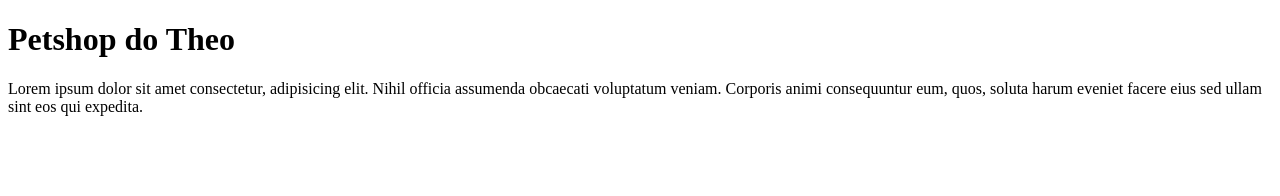
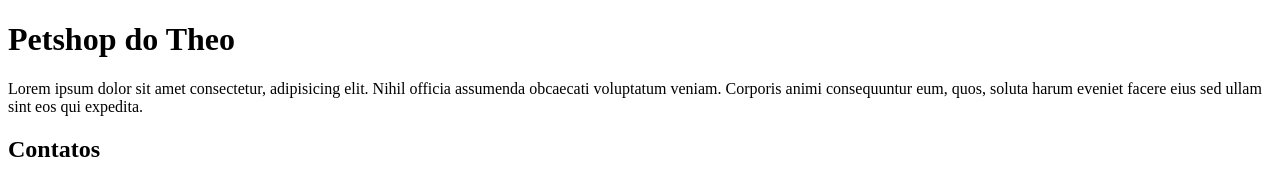
Before and after one commit to allanaavila/petshop, a plain HTML site: page source/index.html in a window 1280 px wide. Drawn offline with Linux system fonts and the light colour scheme.

Commit message:
Contatos incluso

```diff
--- a/source/index.html
+++ b/source/index.html
@@ -9,5 +9,6 @@
 <body>
     <h1>Petshop do Theo</h1>
     <p>Lorem ipsum dolor sit amet consectetur, adipisicing elit. Nihil officia assumenda obcaecati voluptatum veniam. Corporis animi consequuntur eum, quos, soluta harum eveniet facere eius sed ullam sint eos qui expedita.</p>
+    <h2>Contatos</h2>
 </body>
 </html>
```
